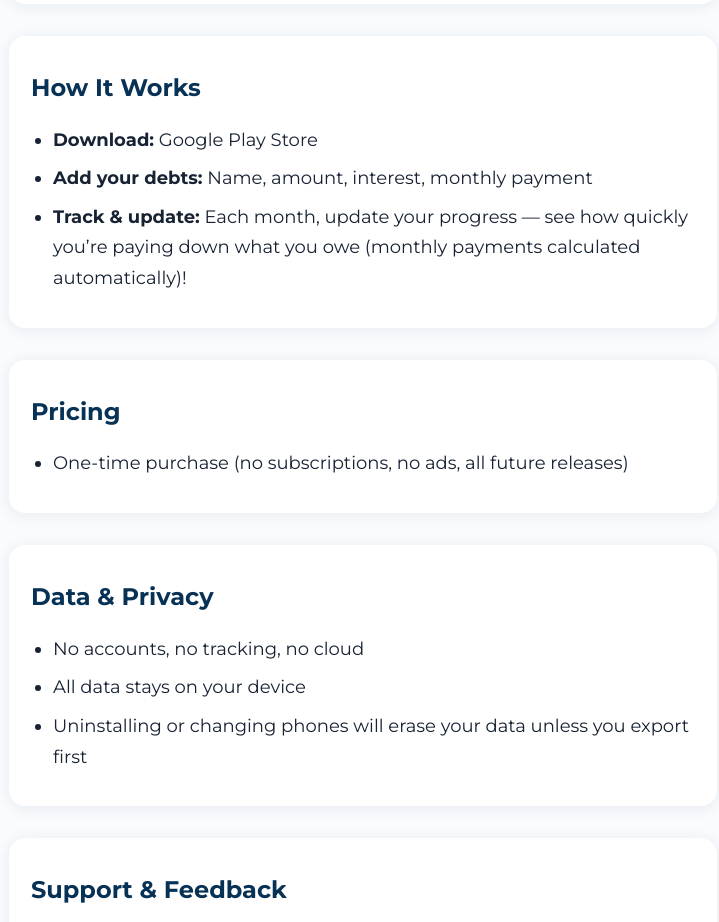
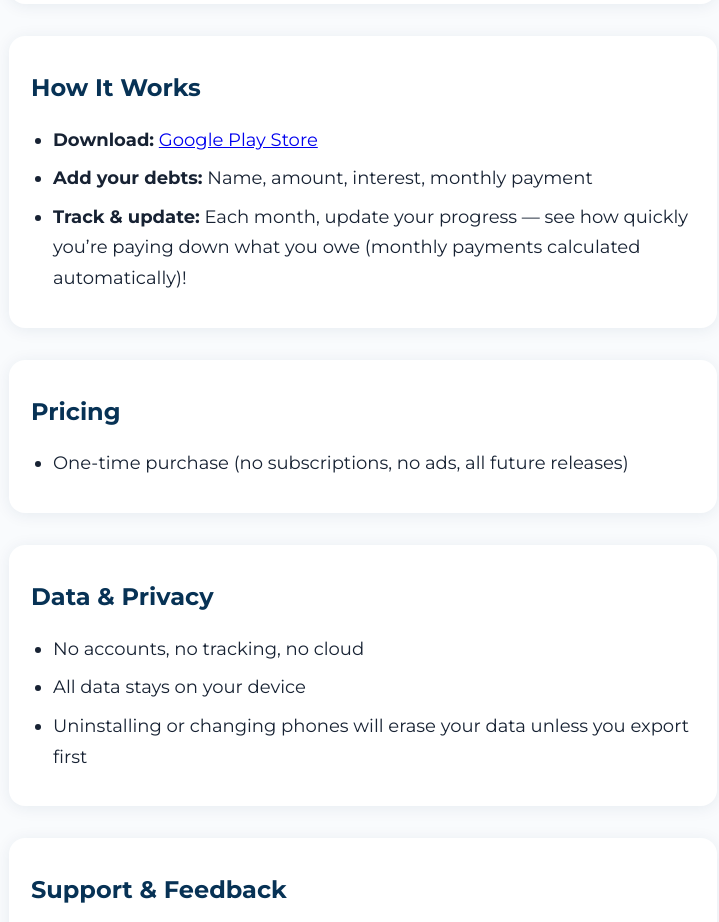
Before and after one commit to samhunt493/debt-tracker-website, a plain HTML site: page index.html in a window 1280 px wide. Shown: the part 1540-2462 px from the top of the page, without its empty margins (277-996 px from the left). Drawn offline with Linux system fonts and the light colour scheme.

Commit message:
Update index.html

```diff
--- a/index.html
+++ b/index.html
@@ -203,7 +203,12 @@
     <section>
       <h2>How It Works</h2>
       <ul>
-        <li><strong>Download:</strong> Google Play Store</li>
+        <li>
+  <strong>Download:</strong>
+  <a href="https://play.google.com/store/apps/details?id=com.devonshirelogic.debttrack&pcampaignid=web_share" target="_blank" rel="noopener">
+    Google Play Store
+  </a>
+</li>
         <li><strong>Add your debts:</strong> Name, amount, interest, monthly payment</li>
         <li><strong>Track &amp; update:</strong> Each month, update your progress — see how quickly you’re paying down what you owe (monthly payments calculated automatically)!</li>
       </ul>
```
